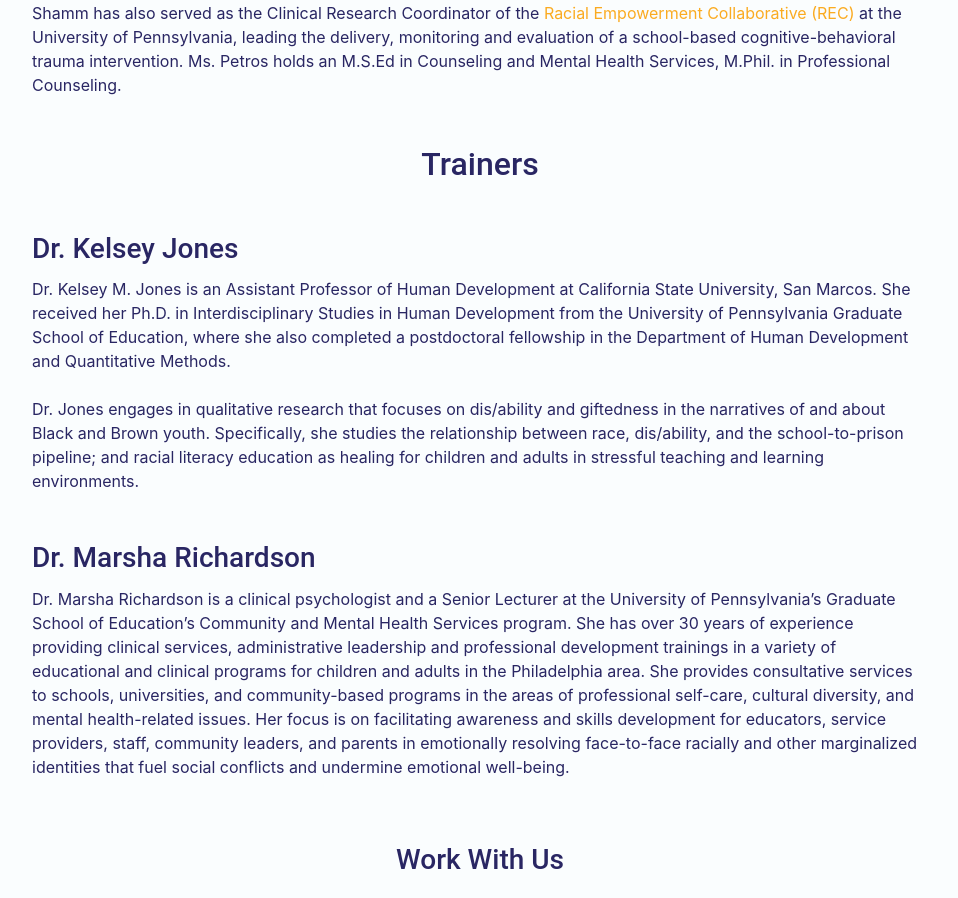
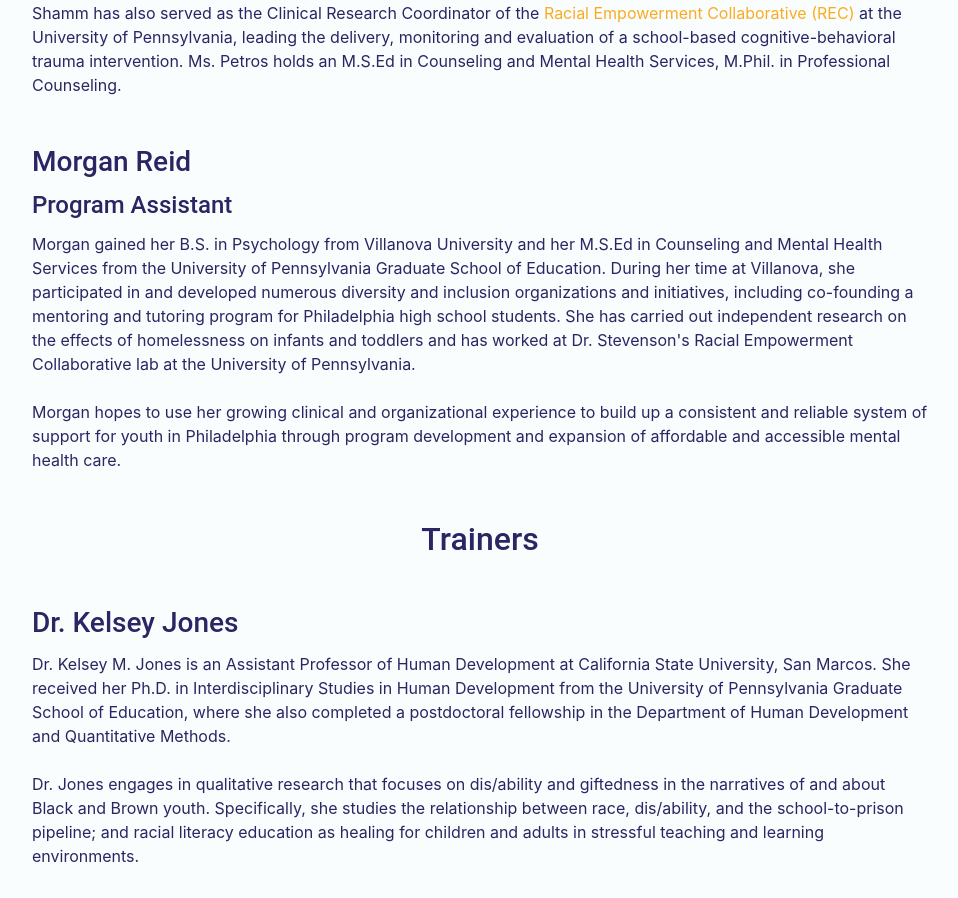
Before and after one commit to lion-story/bootstrap-version, a website: page about.html in a window 1280 px wide. Shown: the part 2971-3869 px from the top of the page, without its empty margins (160-1118 px from the left). Drawn offline with nearby package versions, Linux system fonts and the light colour scheme; a script that the page names is missing.

Commit message:
updates to about bios

```diff
--- a/about.html
+++ b/about.html
@@ -97,8 +97,19 @@
 					<br>
 					Shamm has also served as the Clinical Research Coordinator of the <a class='in-text-link' href='https://recastingrace.com'>Racial Empowerment Collaborative (REC)</a> at the University of Pennsylvania, leading the delivery, monitoring and evaluation of a school-based cognitive-behavioral trauma intervention. Ms. Petros holds an M.S.Ed in Counseling and Mental Health Services, M.Phil. in Professional Counseling.
 		</div>
+			<!--Shamm-->
+		<div class='card profile my-5' id="petros">
+			<h3 class='card-title'>Morgan Reid</h3>
+			<h4 class='card-title'>Program Assistant</h4>
+			<p class='card-text'>
+					Morgan gained her B.S. in Psychology from Villanova University and her M.S.Ed in Counseling and Mental Health Services from the University of Pennsylvania Graduate School of Education. During her time at Villanova, she participated in and developed numerous diversity and inclusion organizations and initiatives, including co-founding a mentoring and tutoring program for Philadelphia high school students. She has carried out independent research on the effects of homelessness on infants and toddlers and has worked at Dr. Stevenson's Racial Empowerment Collaborative lab at the University of Pennsylvania.
+					<br>
+					<br>
+					Morgan hopes to use her growing clinical and organizational experience to build up a consistent and reliable system of support for youth in Philadelphia through program development and expansion of affordable and accessible mental health care.
+		</div>
 		<!--Trainers-->
 		<h2 class='text-center'>Trainers</h2>
+		<!-- Kelsey -->
 		<div class='card profile my-5'>
 			<h3 class='card-title'>Dr. Kelsey Jones</h3>
 			<p class='card-text'>
@@ -107,12 +118,12 @@
 					<br>
 					Dr. Jones engages in qualitative research that focuses on dis/ability and giftedness in the narratives of and about Black and Brown youth. Specifically, she studies the relationship between race, dis/ability, and the school-to-prison pipeline; and racial literacy education as healing for children and adults in stressful teaching and learning environments.
 		</div>
+		<!-- Marsha -->
 		<div class='card profile my-5'>
 			<h3 class='card-title'>Dr. Marsha Richardson</h3>
 			<p class='card-text'>
 					Dr. Marsha Richardson is a clinical psychologist and a Senior Lecturer at the University of Pennsylvania’s Graduate School of Education’s Community and Mental Health Services program. She has over 30 years of experience providing clinical services, administrative leadership and professional development trainings in a variety of educational and clinical programs for children and adults in the Philadelphia area. She provides consultative services to schools, universities, and community-based programs in the areas of professional self-care, cultural diversity, and mental health-related issues. Her focus is on facilitating awareness and skills development for educators, service providers, staff, community leaders, and parents in emotionally resolving face-to-face racially and other marginalized identities that fuel social conflicts and undermine emotional well-being.
 		</div>
-
 		<!--Contact Form-->
 		<div class='contact'></div>
 		<!--footer section-->
```
Also changed, not shown: index.html (+1 -1 lines).
